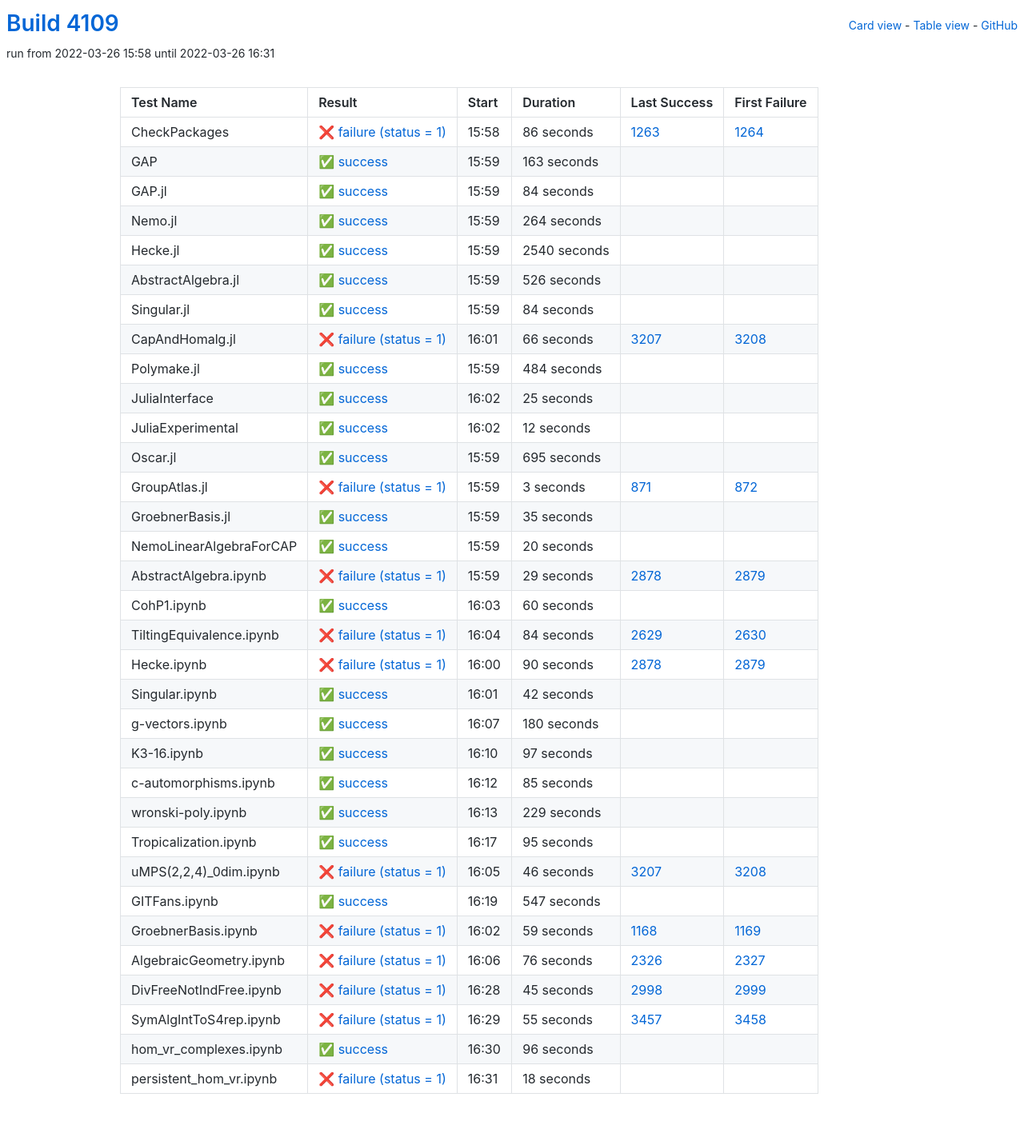
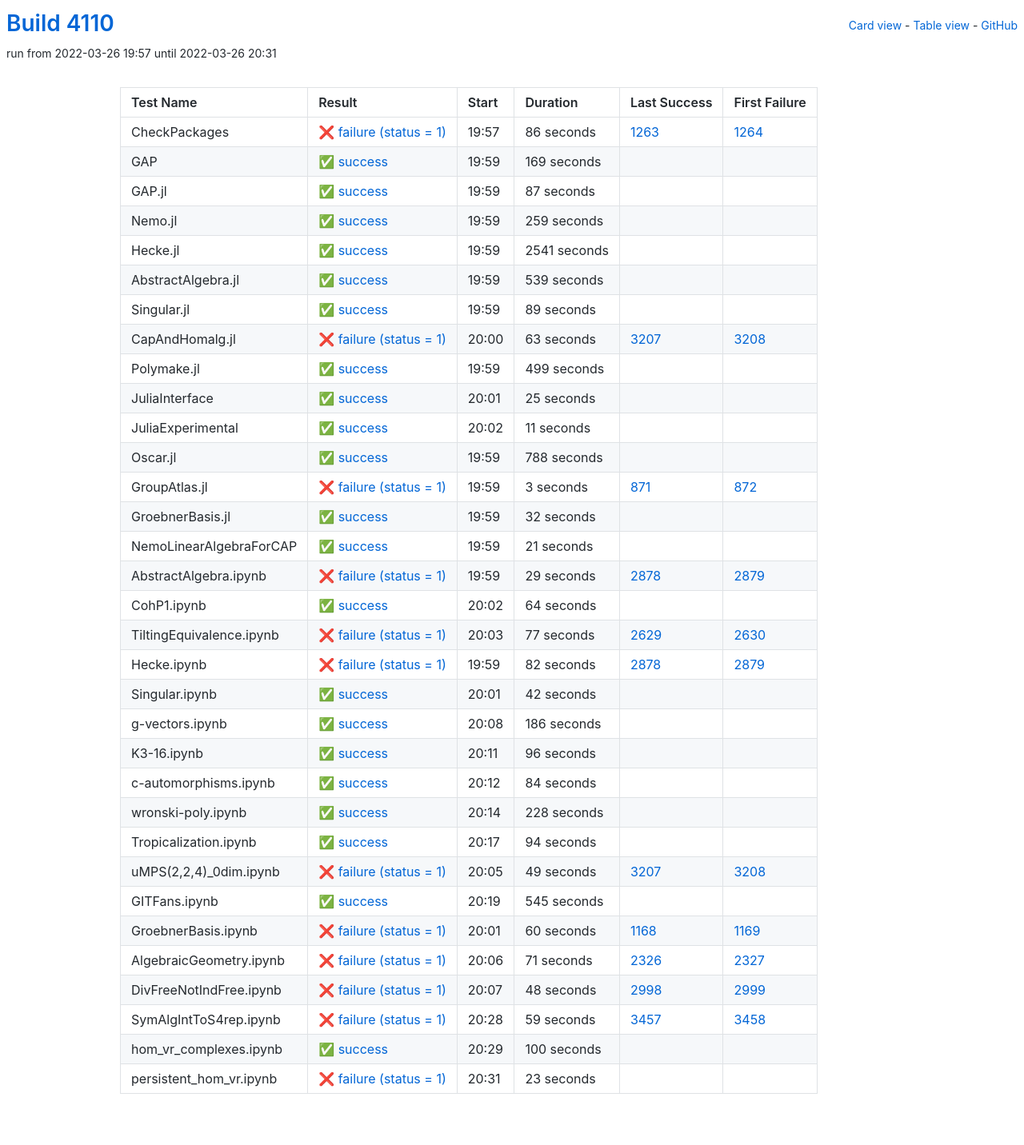
Before and after one commit to oscar-system/oscar-ci-status-stable, a Jekyll site: the page built from table.html, in a window 1280 px wide. Shown: the whole page at 80% size. Built offline with Jekyll 4.4.1, drawn with Linux system fonts in a browser that asks for light colours.

Commit message:
Build #4110

```diff
--- a/_data/ci.yml
+++ b/_data/ci.yml
@@ -1,6 +1,6 @@
 ---
-build: 4109
-build_url: https://oscarci.mathematik.uni-kl.de/job/oscar-stable/4109/
+build: 4110
+build_url: https://oscarci.mathematik.uni-kl.de/job/oscar-stable/4110/
 job: oscar-stable
 organization: oscar-system
 repo: oscar-ci-status-stable
@@ -8,8 +8,8 @@ repourl: https://github.com/oscar-system/oscar-ci-status-stable
 tests:
 - name: CheckPackages
   id: checkpackages
-  log: https://oscarci.mathematik.uni-kl.de/job/oscar-stable/4109/artifact/logs/build-4109/CheckPackages.log
-  start: 2022-03-26 15:58
+  log: https://oscarci.mathematik.uni-kl.de/job/oscar-stable/4110/artifact/logs/build-4110/CheckPackages.log
+  start: 2022-03-26 19:57
   success: false
   exitcode: 1
   status: failure
@@ -20,104 +20,104 @@ tests:
   first_failure_url: https://oscarci.mathematik.uni-kl.de/job/oscar-stable/1264/
 - name: GAP
   id: gap
-  log: https://oscarci.mathematik.uni-kl.de/job/oscar-stable/4109/artifact/logs/build-4109/GAP.log
-  start: 2022-03-26 15:59
+  log: https://oscarci.mathematik.uni-kl.de/job/oscar-stable/4110/artifact/logs/build-4110/GAP.log
+  start: 2022-03-26 19:59
   success: true
   exitcode: 0
   status: success
-  duration: 163
+  duration: 169
   last_success: false
   last_success_url:
   first_failure: false
   first_failure_url:
 - name: GAP.jl
   id: gap-jl
-  log: https://oscarci.mathematik.uni-kl.de/job/oscar-stable/4109/artifact/logs/build-4109/GAP.jl.log
-  start: 2022-03-26 15:59
+  log: https://oscarci.mathematik.uni-kl.de/job/oscar-stable/4110/artifact/logs/build-4110/GAP.jl.log
+  start: 2022-03-26 19:59
   success: true
   exitcode: 0
   status: success
-  duration: 84
+  duration: 87
   last_success: false
   last_success_url:
   first_failure: false
   first_failure_url:
 - name: Nemo.jl
   id: nemo-jl
-  log: https://oscarci.mathematik.uni-kl.de/job/oscar-stable/4109/artifact/logs/build-4109/Nemo.jl.log
-  start: 2022-03-26 15:59
+  log: https://oscarci.mathematik.uni-kl.de/job/oscar-stable/4110/artifact/logs/build-4110/Nemo.jl.log
+  start: 2022-03-26 19:59
   success: true
   exitcode: 0
   status: success
-  duration: 264
+  duration: 259
   last_success: false
   last_success_url:
   first_failure: false
   first_failure_url:
 - name: Hecke.jl
   id: hecke-jl
-  log: https://oscarci.mathematik.uni-kl.de/job/oscar-stable/4109/artifact/logs/build-4109/Hecke.jl.log
-  start: 2022-03-26 15:59
+  log: https://oscarci.mathematik.uni-kl.de/job/oscar-stable/4110/artifact/logs/build-4110/Hecke.jl.log
+  start: 2022-03-26 19:59
   success: true
   exitcode: 0
   status: success
-  duration: 2540
+  duration: 2541
   last_success: false
   last_success_url:
   first_failure: false
   first_failure_url:
 - name: AbstractAlgebra.jl
   id: abstractalgebra-jl
-  log: https://oscarci.mathematik.uni-kl.de/job/oscar-stable/4109/artifact/logs/build-4109/AbstractAlgebra.jl.log
-  start: 2022-03-26 15:59
+  log: https://oscarci.mathematik.uni-kl.de/job/oscar-stable/4110/artifact/logs/build-4110/AbstractAlgebra.jl.log
+  start: 2022-03-26 19:59
   success: true
   exitcode: 0
   status: success
-  duration: 526
+  duration: 539
   last_success: false
   last_success_url:
   first_failure: false
   first_failure_url:
 - name: Singular.jl
   id: singular-jl
-  log: https://oscarci.mathematik.uni-kl.de/job/oscar-stable/4109/artifact/logs/build-4109/Singular.jl.log
-  start: 2022-03-26 15:59
+  log: https://oscarci.mathematik.uni-kl.de/job/oscar-stable/4110/artifact/logs/build-4110/Singular.jl.log
+  start: 2022-03-26 19:59
   success: true
   exitcode: 0
   status: success
-  duration: 84
+  duration: 89
   last_success: false
   last_success_url:
   first_failure: false
   first_failure_url:
 - name: CapAndHomalg.jl
   id: capandhomalg-jl
-  log: https://oscarci.mathematik.uni-kl.de/job/oscar-stable/4109/artifact/logs/build-4109/CapAndHomalg.jl.log
-  start: 2022-03-26 16:01
+  log: https://oscarci.mathematik.uni-kl.de/job/oscar-stable/4110/artifact/logs/build-4110/CapAndHomalg.jl.log
+  start: 2022-03-26 20:00
   success: false
   exitcode: 1
   status: failure
-  duration: 66
+  duration: 63
   last_success: 3207
   last_success_url: https://oscarci.mathematik.uni-kl.de/job/oscar-stable/3207/
   first_failure: 3208
   first_failure_url: https://oscarci.mathematik.uni-kl.de/job/oscar-stable/3208/
 - name: Polymake.jl
   id: polymake-jl
-  log: https://oscarci.mathematik.uni-kl.de/job/oscar-stable/4109/artifact/logs/build-4109/Polymake.jl.log
-  start: 2022-03-26 15:59
+  log: https://oscarci.mathematik.uni-kl.de/job/oscar-stable/4110/artifact/logs/build-4110/Polymake.jl.log
+  start: 2022-03-26 19:59
   success: true
   exitcode: 0
   status: success
-  duration: 484
+  duration: 499
   last_success: false
   last_success_url:
   first_failure: false
   first_failure_url:
 - name: JuliaInterface
   id: juliainterface
-  log: https://oscarci.mathematik.uni-kl.de/job/oscar-stable/4109/artifact/logs/build-4109/JuliaInterface.log
-  start: 2022-03-26 16:02
+  log: https://oscarci.mathematik.uni-kl.de/job/oscar-stable/4110/artifact/logs/build-4110/JuliaInterface.log
+  start: 2022-03-26 20:01
   success: true
   exitcode: 0
   status: success
@@ -128,32 +128,32 @@ tests:
   first_failure_url:
 - name: JuliaExperimental
   id: juliaexperimental
-  log: https://oscarci.mathematik.uni-kl.de/job/oscar-stable/4109/artifact/logs/build-4109/JuliaExperimental.log
-  start: 2022-03-26 16:02
+  log: https://oscarci.mathematik.uni-kl.de/job/oscar-stable/4110/artifact/logs/build-4110/JuliaExperimental.log
+  start: 2022-03-26 20:02
   success: true
   exitcode: 0
   status: success
-  duration: 12
+  duration: 11
   last_success: false
   last_success_url:
   first_failure: false
   first_failure_url:
 - name: Oscar.jl
   id: oscar-jl
-  log: https://oscarci.mathematik.uni-kl.de/job/oscar-stable/4109/artifact/logs/build-4109/Oscar.jl.log
-  start: 2022-03-26 15:59
+  log: https://oscarci.mathematik.uni-kl.de/job/oscar-stable/4110/artifact/logs/build-4110/Oscar.jl.log
+  start: 2022-03-26 19:59
   success: true
   exitcode: 0
   status: success
-  duration: 695
+  duration: 788
   last_success: false
   last_success_url:
   first_failure: false
   first_failure_url:
 - name: GroupAtlas.jl
   id: groupatlas-jl
-  log: https://oscarci.mathematik.uni-kl.de/job/oscar-stable/4109/artifact/logs/build-4109/GroupAtlas.jl.log
-  start: 2022-03-26 15:59
+  log: https://oscarci.mathematik.uni-kl.de/job/oscar-stable/4110/artifact/logs/build-4110/GroupAtlas.jl.log
+  start: 2022-03-26 19:59
   success: false
   exitcode: 1
   status: failure
@@ -164,32 +164,32 @@ tests:
   first_failure_url: https://oscarci.mathematik.uni-kl.de/job/oscar-stable/872/
 - name: GroebnerBasis.jl
   id: groebnerbasis-jl
-  log: https://oscarci.mathematik.uni-kl.de/job/oscar-stable/4109/artifact/logs/build-4109/GroebnerBasis.jl.log
-  start: 2022-03-26 15:59
+  log: https://oscarci.mathematik.uni-kl.de/job/oscar-stable/4110/artifact/logs/build-4110/GroebnerBasis.jl.log
+  start: 2022-03-26 19:59
   success: true
   exitcode: 0
   status: success
-  duration: 35
+  duration: 32
   last_success: false
   last_success_url:
   first_failure: false
   first_failure_url:
 - name: NemoLinearAlgebraForCAP
   id: nemolinearalgebraforcap
-  log: https://oscarci.mathematik.uni-kl.de/job/oscar-stable/4109/artifact/logs/build-4109/NemoLinearAlgebraForCAP.log
-  start: 2022-03-26 15:59
+  log: https://oscarci.mathematik.uni-kl.de/job/oscar-stable/4110/artifact/logs/build-4110/NemoLinearAlgebraForCAP.log
+  start: 2022-03-26 19:59
   success: true
   exitcode: 0
   status: success
-  duration: 20
+  duration: 21
   last_success: false
   last_success_url:
   first_failure: false
   first_failure_url:
 - name: AbstractAlgebra.ipynb
   id: abstractalgebra-ipynb
-  log: https://oscarci.mathematik.uni-kl.de/job/oscar-stable/4109/artifact/logs/build-4109/AbstractAlgebra.ipynb.log
-  start: 2022-03-26 15:59
+  log: https://oscarci.mathematik.uni-kl.de/job/oscar-stable/4110/artifact/logs/build-4110/AbstractAlgebra.ipynb.log
+  start: 2022-03-26 19:59
   success: false
   exitcode: 1
   status: failure
@@ -200,44 +200,44 @@ tests:
   first_failure_url: https://oscarci.mathematik.uni-kl.de/job/oscar-stable/2879/
 - name: CohP1.ipynb
   id: cohp1-ipynb
-  log: https://oscarci.mathematik.uni-kl.de/job/oscar-stable/4109/artifact/logs/build-4109/CohP1.ipynb.log
-  start: 2022-03-26 16:03
+  log: https://oscarci.mathematik.uni-kl.de/job/oscar-stable/4110/artifact/logs/build-4110/CohP1.ipynb.log
+  start: 2022-03-26 20:02
   success: true
   exitcode: 0
   status: success
-  duration: 60
+  duration: 64
   last_success: false
   last_success_url:
   first_failure: false
   first_failure_url:
 - name: TiltingEquivalence.ipynb
   id: tiltingequivalence-ipynb
-  log: https://oscarci.mathematik.uni-kl.de/job/oscar-stable/4109/artifact/logs/build-4109/TiltingEquivalence.ipynb.log
-  start: 2022-03-26 16:04
+  log: https://oscarci.mathematik.uni-kl.de/job/oscar-stable/4110/artifact/logs/build-4110/TiltingEquivalence.ipynb.log
+  start: 2022-03-26 20:03
   success: false
   exitcode: 1
   status: failure
-  duration: 84
+  duration: 77
   last_success: 2629
   last_success_url: https://oscarci.mathematik.uni-kl.de/job/oscar-stable/2629/
   first_failure: 2630
   first_failure_url: https://oscarci.mathematik.uni-kl.de/job/oscar-stable/2630/
 - name: Hecke.ipynb
   id: hecke-ipynb
-  log: https://oscarci.mathematik.uni-kl.de/job/oscar-stable/4109/artifact/logs/build-4109/Hecke.ipynb.log
-  start: 2022-03-26 16:00
+  log: https://oscarci.mathematik.uni-kl.de/job/oscar-stable/4110/artifact/logs/build-4110/Hecke.ipynb.log
+  start: 2022-03-26 19:59
   success: false
   exitcode: 1
   status: failure
-  duration: 90
+  duration: 82
   last_success: 2878
   last_success_url: https://oscarci.mathematik.uni-kl.de/job/oscar-stable/2878/
   first_failure: 2879
   first_failure_url: https://oscarci.mathematik.uni-kl.de/job/oscar-stable/2879/
 - name: Singular.ipynb
   id: singular-ipynb
-  log: https://oscarci.mathematik.uni-kl.de/job/oscar-stable/4109/artifact/logs/build-4109/Singular.ipynb.log
-  start: 2022-03-26 16:01
+  log: https://oscarci.mathematik.uni-kl.de/job/oscar-stable/4110/artifact/logs/build-4110/Singular.ipynb.log
+  start: 2022-03-26 20:01
   success: true
   exitcode: 0
   status: success
@@ -248,140 +248,20 @@ tests:
   first_failure_url:
 - name: g-vectors.ipynb
   id: g-vectors-ipynb
-  log: https://oscarci.mathematik.uni-kl.de/job/oscar-stable/4109/artifact/logs/build-4109/g-vectors.ipynb.log
-  start: 2022-03-26 16:07
+  log: https://oscarci.mathematik.uni-kl.de/job/oscar-stable/4110/artifact/logs/build-4110/g-vectors.ipynb.log
+  start: 2022-03-26 20:08
   success: true
   exitcode: 0
   status: success
-  duration: 180
+  duration: 186
   last_success: false
   last_success_url:
   first_failure: false
   first_failure_url:
 - name: K3-16.ipynb
   id: k3-16-ipynb
-  log: https://oscarci.mathematik.uni-kl.de/job/oscar-stable/4109/artifact/logs/build-4109/K3-16.ipynb.log
-  start: 2022-03-26 16:10
-  success: true
-  exitcode: 0
-  status: success
-  duration: 97
-  last_success: false
-  last_success_url:
-  first_failure: false
-  first_failure_url:
-- name: c-automorphisms.ipynb
-  id: c-automorphisms-ipynb
-  log: https://oscarci.mathematik.uni-kl.de/job/oscar-stable/4109/artifact/logs/build-4109/c-automorphisms.ipynb.log
-  start: 2022-03-26 16:12
-  success: true
-  exitcode: 0
-  status: success
-  duration: 85
-  last_success: false
-  last_success_url:
-  first_failure: false
-  first_failure_url:
-- name: wronski-poly.ipynb
-  id: wronski-poly-ipynb
-  log: https://oscarci.mathematik.uni-kl.de/job/oscar-stable/4109/artifact/logs/build-4109/wronski-poly.ipynb.log
-  start: 2022-03-26 16:13
-  success: true
-  exitcode: 0
-  status: success
-  duration: 229
-  last_success: false
-  last_success_url:
-  first_failure: false
-  first_failure_url:
-- name: Tropicalization.ipynb
-  id: tropicalization-ipynb
-  log: https://oscarci.mathematik.uni-kl.de/job/oscar-stable/4109/artifact/logs/build-4109/Tropicalization.ipynb.log
-  start: 2022-03-26 16:17
-  success: true
-  exitcode: 0
-  status: success
-  duration: 95
-  last_success: false
-  last_success_url:
-  first_failure: false
-  first_failure_url:
-- name: uMPS(2,2,4)_0dim.ipynb
-  id: umps-2-2-4-0dim-ipynb
-  log: https://oscarci.mathematik.uni-kl.de/job/oscar-stable/4109/artifact/logs/build-4109/uMPS-2-2-4-_0dim.ipynb.log
-  start: 2022-03-26 16:05
-  success: false
-  exitcode: 1
-  status: failure
-  duration: 46
-  last_success: 3207
-  last_success_url: https://oscarci.mathematik.uni-kl.de/job/oscar-stable/3207/
-  first_failure: 3208
-  first_failure_url: https://oscarci.mathematik.uni-kl.de/job/oscar-stable/3208/
-- name: GITFans.ipynb
-  id: gitfans-ipynb
-  log: https://oscarci.mathematik.uni-kl.de/job/oscar-stable/4109/artifact/logs/build-4109/GITFans.ipynb.log
-  start: 2022-03-26 16:19
-  success: true
-  exitcode: 0
-  status: success
-  duration: 547
-  last_success: false
-  last_success_url:
-  first_failure: false
-  first_failure_url:
-- name: GroebnerBasis.ipynb
-  id: groebnerbasis-ipynb
-  log: https://oscarci.mathematik.uni-kl.de/job/oscar-stable/4109/artifact/logs/build-4109/GroebnerBasis.ipynb.log
-  start: 2022-03-26 16:02
-  success: false
-  exitcode: 1
-  status: failure
-  duration: 59
-  last_success: 1168
-  last_success_url: https://oscarci.mathematik.uni-kl.de/job/oscar-stable/1168/
-  first_failure: 1169
-  first_failure_url: https://oscarci.mathematik.uni-kl.de/job/oscar-stable/1169/
-- name: AlgebraicGeometry.ipynb
-  id: algebraicgeometry-ipynb
-  log: https://oscarci.mathematik.uni-kl.de/job/oscar-stable/4109/artifact/logs/build-4109/AlgebraicGeometry.ipynb.log
-  start: 2022-03-26 16:06
-  success: false
-  exitcode: 1
-  status: failure
-  duration: 76
-  last_success: 2326
-  last_success_url: https://oscarci.mathematik.uni-kl.de/job/oscar-stable/2326/
-  first_failure: 2327
-  first_failure_url: https://oscarci.mathematik.uni-kl.de/job/oscar-stable/2327/
-- name: DivFreeNotIndFree.ipynb
-  id: divfreenotindfree-ipynb
-  log: https://oscarci.mathematik.uni-kl.de/job/oscar-stable/4109/artifact/logs/build-4109/DivFreeNotIndFree.ipynb.log
-  start: 2022-03-26 16:28
-  success: false
-  exitcode: 1
-  status: failure
-  duration: 45
-  last_success: 2998
-  last_success_url: https://oscarci.mathematik.uni-kl.de/job/oscar-stable/2998/
-  first_failure: 2999
-  first_failure_url: https://oscarci.mathematik.uni-kl.de/job/oscar-stable/2999/
-- name: SymAlgIntToS4rep.ipynb
-  id: symalginttos4rep-ipynb
-  log: https://oscarci.mathematik.uni-kl.de/job/oscar-stable/4109/artifact/logs/build-4109/SymAlgIntToS4rep.ipynb.log
-  start: 2022-03-26 16:29
-  success: false
-  exitcode: 1
-  status: failure
-  duration: 55
-  last_success: 3457
-  last_success_url: https://oscarci.mathematik.uni-kl.de/job/oscar-stable/3457/
-  first_failure: 3458
-  first_failure_url: https://oscarci.mathematik.uni-kl.de/job/oscar-stable/3458/
-- name: hom_vr_complexes.ipynb
-  id: hom-vr-complexes-ipynb
-  log: https://oscarci.mathematik.uni-kl.de/job/oscar-stable/4109/artifact/logs/build-4109/hom_vr_complexes.ipynb.log
-  start: 2022-03-26 16:30
+  log: https://oscarci.mathematik.uni-kl.de/job/oscar-stable/4110/artifact/logs/build-4110/K3-16.ipynb.log
+  start: 2022-03-26 20:11
   success: true
   exitcode: 0
   status: success
@@ -390,15 +270,135 @@ tests:
   last_success_url:
   first_failure: false
   first_failure_url:
-- name: persistent_hom_vr.ipynb
-  id: persistent-hom-vr-ipynb
-  log: https://oscarci.mathematik.uni-kl.de/job/oscar-stable/4109/artifact/logs/build-4109/persistent_hom_vr.ipynb.log
-  start: 2022-03-26 16:31
-  success: false
-  exitcode: 1
-  status: failure
-  duration: 18
+- name: c-automorphisms.ipynb
+  id: c-automorphisms-ipynb
+  log: https://oscarci.mathematik.uni-kl.de/job/oscar-stable/4110/artifact/logs/build-4110/c-automorphisms.ipynb.log
+  start: 2022-03-26 20:12
+  success: true
+  exitcode: 0
+  status: success
+  duration: 84
   last_success: false
   last_success_url:
   first_failure: false
   first_failure_url:
+- name: wronski-poly.ipynb
+  id: wronski-poly-ipynb
+  log: https://oscarci.mathematik.uni-kl.de/job/oscar-stable/4110/artifact/logs/build-4110/wronski-poly.ipynb.log
+  start: 2022-03-26 20:14
+  success: true
+  exitcode: 0
+  status: success
+  duration: 228
+  last_success: false
+  last_success_url:
+  first_failure: false
+  first_failure_url:
+- name: Tropicalization.ipynb
+  id: tropicalization-ipynb
+  log: https://oscarci.mathematik.uni-kl.de/job/oscar-stable/4110/artifact/logs/build-4110/Tropicalization.ipynb.log
+  start: 2022-03-26 20:17
+  success: true
+  exitcode: 0
+  status: success
+  duration: 94
+  last_success: false
+  last_success_url:
+  first_failure: false
+  first_failure_url:
+- name: uMPS(2,2,4)_0dim.ipynb
+  id: umps-2-2-4-0dim-ipynb
+  log: https://oscarci.mathematik.uni-kl.de/job/oscar-stable/4110/artifact/logs/build-4110/uMPS-2-2-4-_0dim.ipynb.log
+  start: 2022-03-26 20:05
+  success: false
+  exitcode: 1
+  status: failure
+  duration: 49
+  last_success: 3207
+  last_success_url: https://oscarci.mathematik.uni-kl.de/job/oscar-stable/3207/
+  first_failure: 3208
+  first_failure_url: https://oscarci.mathematik.uni-kl.de/job/oscar-stable/3208/
+- name: GITFans.ipynb
+  id: gitfans-ipynb
+  log: https://oscarci.mathematik.uni-kl.de/job/oscar-stable/4110/artifact/logs/build-4110/GITFans.ipynb.log
+  start: 2022-03-26 20:19
+  success: true
+  exitcode: 0
+  status: success
+  duration: 545
+  last_success: false
+  last_success_url:
+  first_failure: false
+  first_failure_url:
+- name: GroebnerBasis.ipynb
+  id: groebnerbasis-ipynb
+  log: https://oscarci.mathematik.uni-kl.de/job/oscar-stable/4110/artifact/logs/build-4110/GroebnerBasis.ipynb.log
+  start: 2022-03-26 20:01
+  success: false
+  exitcode: 1
+  status: failure
+  duration: 60
+  last_success: 1168
+  last_success_url: https://oscarci.mathematik.uni-kl.de/job/oscar-stable/1168/
+  first_failure: 1169
+  first_failure_url: https://oscarci.mathematik.uni-kl.de/job/oscar-stable/1169/
+- name: AlgebraicGeometry.ipynb
+  id: algebraicgeometry-ipynb
+  log: https://oscarci.mathematik.uni-kl.de/job/oscar-stable/4110/artifact/logs/build-4110/AlgebraicGeometry.ipynb.log
+  start: 2022-03-26 20:06
+  success: false
+  exitcode: 1
+  status: failure
+  duration: 71
+  last_success: 2326
+  last_success_url: https://oscarci.mathematik.uni-kl.de/job/oscar-stable/2326/
+  first_failure: 2327
+  first_failure_url: https://oscarci.mathematik.uni-kl.de/job/oscar-stable/2327/
+- name: DivFreeNotIndFree.ipynb
+  id: divfreenotindfree-ipynb
+  log: https://oscarci.mathematik.uni-kl.de/job/oscar-stable/4110/artifact/logs/build-4110/DivFreeNotIndFree.ipynb.log
+  start: 2022-03-26 20:07
+  success: false
+  exitcode: 1
+  status: failure
+  duration: 48
+  last_success: 2998
+  last_success_url: https://oscarci.mathematik.uni-kl.de/job/oscar-stable/2998/
+  first_failure: 2999
+  first_failure_url: https://oscarci.mathematik.uni-kl.de/job/oscar-stable/2999/
+- name: SymAlgIntToS4rep.ipynb
+  id: symalginttos4rep-ipynb
+  log: https://oscarci.mathematik.uni-kl.de/job/oscar-stable/4110/artifact/logs/build-4110/SymAlgIntToS4rep.ipynb.log
+  start: 2022-03-26 20:28
+  success: false
+  exitcode: 1
+  status: failure
+  duration: 59
+  last_success: 3457
+  last_success_url: https://oscarci.mathematik.uni-kl.de/job/oscar-stable/3457/
+  first_failure: 3458
+  first_failure_url: https://oscarci.mathematik.uni-kl.de/job/oscar-stable/3458/
+- name: hom_vr_complexes.ipynb
+  id: hom-vr-complexes-ipynb
+  log: https://oscarci.mathematik.uni-kl.de/job/oscar-stable/4110/artifact/logs/build-4110/hom_vr_complexes.ipynb.log
+  start: 2022-03-26 20:29
+  success: true
+  exitcode: 0
+  status: success
+  duration: 100
+  last_success: false
+  last_success_url:
+  first_failure: false
+  first_failure_url:
+- name: persistent_hom_vr.ipynb
+  id: persistent-hom-vr-ipynb
+  log: https://oscarci.mathematik.uni-kl.de/job/oscar-stable/4110/artifact/logs/build-4110/persistent_hom_vr.ipynb.log
+  start: 2022-03-26 20:31
+  success: false
+  exitcode: 1
+  status: failure
+  duration: 23
+  last_success: false
+  last_success_url:
+  first_failure: false
+  first_failure_url:
```
Also changed, not shown: README.md.
